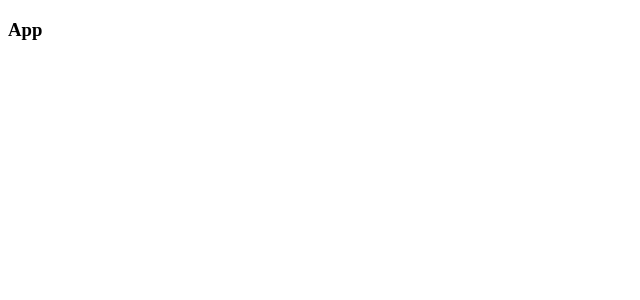
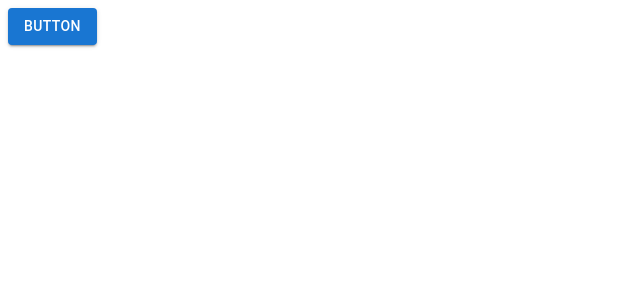
Before and after one commit to shrutikmali/prescription-verification, a React (Create React App) app in the folder client/: page /prescriber in a window 1280 px wide. Shown: the top 300 px of the page, without its empty margins (0-640 px from the left). Built offline with nearby package versions, Linux system fonts and the light colour scheme.

Commit message:
Some changes

```diff
--- a/client/package.json
+++ b/client/package.json
@@ -3,8 +3,9 @@
   "version": "0.1.0",
   "private": true,
   "dependencies": {
-    "@mui/material": "^5.0.0-rc.1",
-    "@mui/styled-engine-sc": "^5.0.0-rc.1",
+    "@emotion/react": "^11.4.1",
+    "@emotion/styled": "^11.3.0",
+    "@mui/material": "^5.0.1",
     "@testing-library/jest-dom": "^5.14.1",
     "@testing-library/react": "^11.2.7",
     "@testing-library/user-event": "^12.8.3",
@@ -13,7 +14,6 @@
     "react-dom": "^17.0.2",
     "react-router-dom": "^5.3.0",
     "react-scripts": "4.0.3",
-    "styled-components": "^5.3.1",
     "web-vitals": "^1.1.2"
   },
   "scripts": {
--- a/client/src/App.js
+++ b/client/src/App.js
@@ -1,7 +1,20 @@
 import React from 'react';
+import { BrowserRouter as Router, Switch, Route } from 'react-router-dom';
+import Prescriber from './Prescriber/Prescriber';
 
 const App = () => {
-  return <h3>App</h3>
+  return (
+    <Router>
+      <Switch>
+        <Route path='/prescriber'>
+          <Prescriber />
+        </Route>
+        <Route path='/'>
+          <h3>App</h3>
+        </Route>
+      </Switch>
+    </Router>
+  );
 }
 
 export default App;
--- /dev/null
+++ b/client/src/Prescriber/Prescriber.js
@@ -0,0 +1,9 @@
+import React from 'react';
+import TextField from '@mui/material/TextField';
+import { Button } from '@mui/material';
+
+const Prescriber = () => {
+  return <Button variant='contained'>Button</Button>
+}
+
+export default Prescriber;
```
Also changed, not shown: 1 other file (tests, documents, lock files or other folders).
